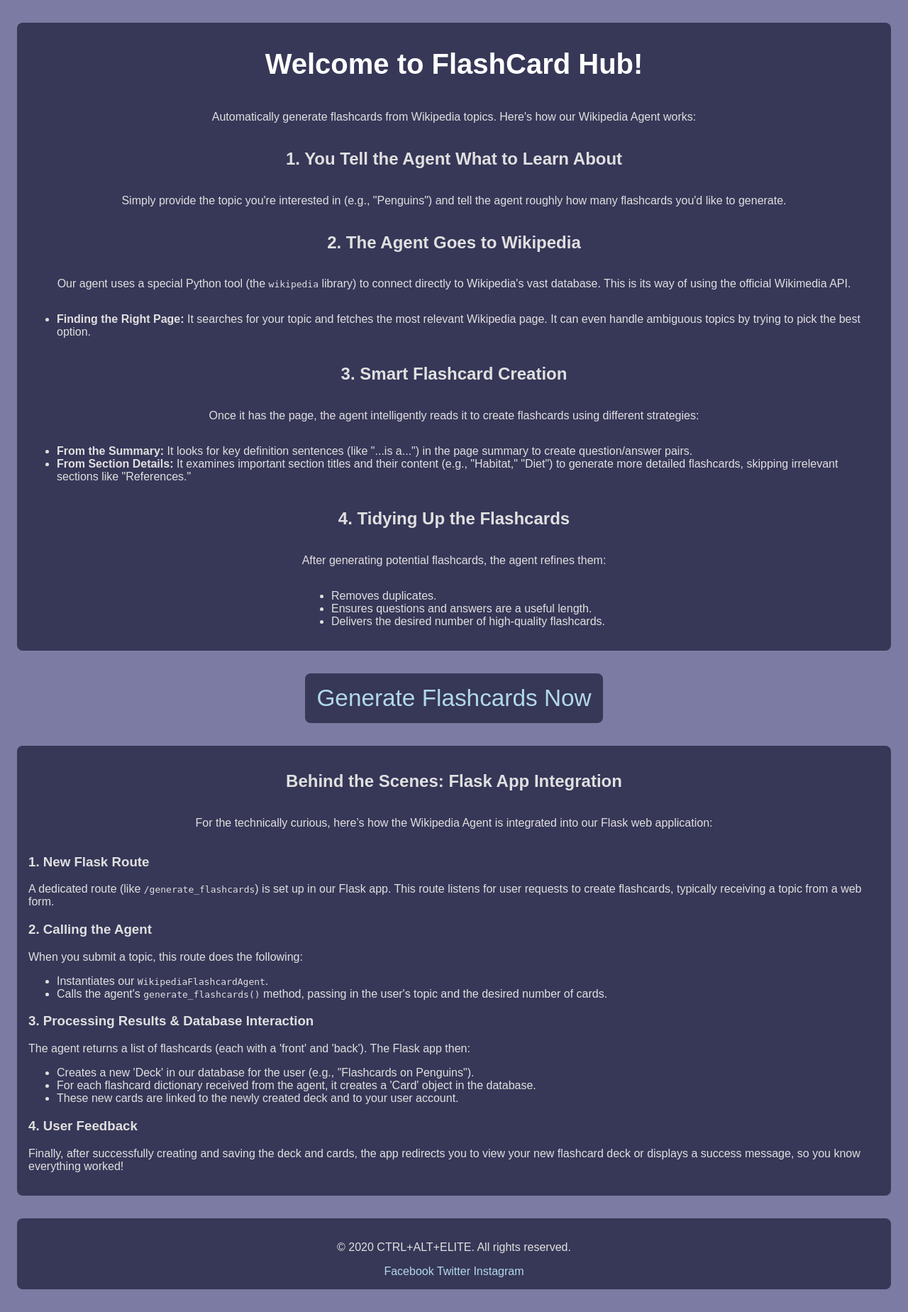
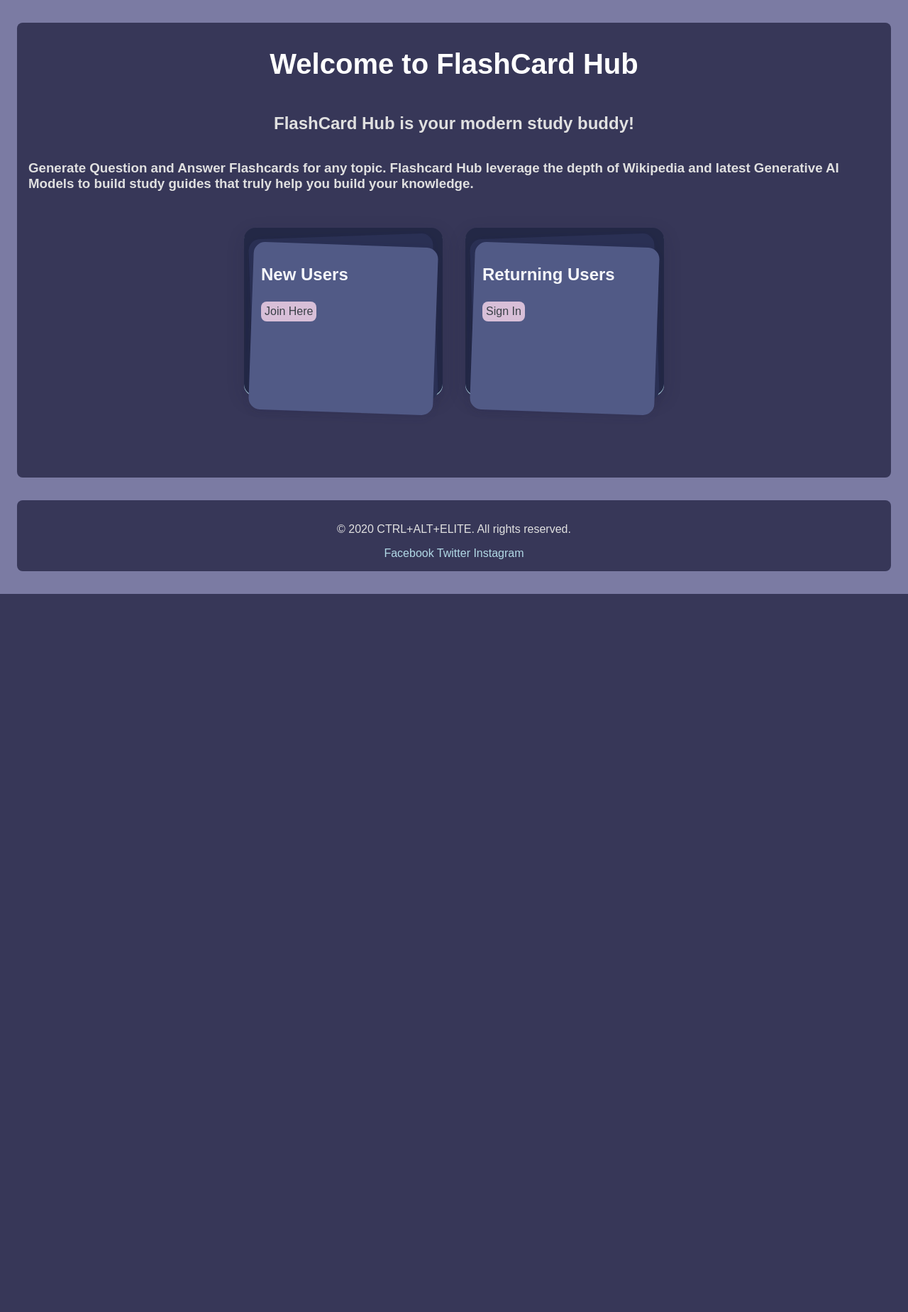
Before and after one commit to jagthegr/TCSS-506-app, a Flask app: template app/templates/pages/index.html in a window 1280 px wide. Shown: the part 164-2013 px from the top of the page at 71% size. After the commit the page ends 1001 px from the top, so only its background shows below. Run offline with Flask 3, Linux system fonts and the light colour scheme; the template is opened without the code that fills it: most values are stand-ins (such as "Sample title", 1, 10 or a date in 2020).

Commit message:
Reworked home page.

```diff
--- a/app/templates/pages/index.html
+++ b/app/templates/pages/index.html
@@ -1,80 +1,39 @@
-<!DOCTYPE html>
-<html lang="en">
-<head>
-    <meta charset="UTF-8">
-    <meta name="viewport" content="width=device-width, initial-scale=1.0">
-    <title>Welcome to FlashCard Hub</title>
-    <link rel="stylesheet" href="{{ url_for('static', filename='css/tailwind.css') }}">
-    <link rel="stylesheet" href="{{ url_for('static', filename='css/main.css') }}">
-</head>
-<body>
-    {% include 'components/navbar.html' %}
+{% extends "base.html" %}
 
-    <div class="container">
-        <h1>Welcome to FlashCard Hub!</h1>
-        <p>Automatically generate flashcards from Wikipedia topics. Here's how our Wikipedia Agent works:</p>
+{% block content %}
+<h1 class="text-2xl font-bold mb-4">Welcome to FlashCard Hub</h1>
+<h2 class="text-2xl font-bold mb-4"> FlashCard Hub is your modern study buddy!</h2>
+<h3>Generate Question and Answer Flashcards for any topic.
+    Flashcard Hub leverage the depth of Wikipedia and latest
+    Generative AI Models to build study guides that truly help you build your knowledge.
+</h3>
 
-        <h2>1. You Tell the Agent What to Learn About</h2>
-        <p class="mt-2">Simply provide the topic you're interested in (e.g., "Penguins") and tell the agent roughly how many flashcards you'd like to generate.</p>
+<div class="deck-grid">
 
-        <h2>2. The Agent Goes to Wikipedia</h2>
-        <p class="mt-2">Our agent uses a special Python tool (the <code>wikipedia</code> library) to connect directly to Wikipedia's vast database. This is its way of using the official Wikimedia API.</p>
-        <ul class="list-disc list-inside mt-2 text-gray-700">
-            <li><strong>Finding the Right Page:</strong> It searches for your topic and fetches the most relevant Wikipedia page. It can even handle ambiguous topics by trying to pick the best option.</li>
-        </ul>
-        <h2>3. Smart Flashcard Creation</h2>
-        <p class="mt-2">Once it has the page, the agent intelligently reads it to create flashcards using different strategies:</p>
-        <ul class="list-disc list-inside mt-2 text-gray-700">
-            <li><strong>From the Summary:</strong> It looks for key definition sentences (like "...is a...") in the page summary to create question/answer pairs.</li>
-            <li><strong>From Section Details:</strong> It examines important section titles and their content (e.g., "Habitat," "Diet") to generate more detailed flashcards, skipping irrelevant sections like "References."</li>
-        </ul>
-
-        <h2>4. Tidying Up the Flashcards</h2>
-        <p class="mt-2">After generating potential flashcards, the agent refines them:</p>
-        <ul class="list-disc list-inside mt-2 text-gray-700">
-            <li>Removes duplicates.</li>
-            <li>Ensures questions and answers are a useful length.</li>
-            <li>Delivers the desired number of high-quality flashcards.</li>
-        </ul>
-    </div>
-
-    <div class="container-button">
-        <a href="{{ url_for('main.generate_flashcards') }}">Generate Flashcards Now</a>
-    </div>
-
-    <div class="container">
-        <h2>Behind the Scenes: Flask App Integration</h2>
-        <p class="text-md text-gray-700 mb-4 text-center">For the technically curious, here’s how the Wikipedia Agent is integrated into our Flask web application:</p>
-        <div class="grid grid-cols-1 md:grid-cols-2 gap-6">
-            <div class="bg-white p-4 rounded-lg shadow-sm border border-gray-200">
-                <h3 class="text-xl font-semibold mb-2">1. New Flask Route</h3>
-                <p class="text-gray-600">A dedicated route (like <code>/generate_flashcards</code>) is set up in our Flask app. This route listens for user requests to create flashcards, typically receiving a topic from a web form.</p>
-            </div>
-            <div class="bg-white p-4 rounded-lg shadow-sm border border-gray-200">
-                <h3 class="text-xl font-semibold mb-2">2. Calling the Agent</h3>
-                <p class="text-gray-600">When you submit a topic, this route does the following:</p>
-                <ul class="list-disc list-inside mt-2 text-gray-600 pl-4">
-                    <li>Instantiates our <code>WikipediaFlashcardAgent</code>.</li>
-                    <li>Calls the agent's <code>generate_flashcards()</code> method, passing in the user's topic and the desired number of cards.</li>
-                </ul>
-            </div>
-            <div class="bg-white p-4 rounded-lg shadow-sm border border-gray-200">
-                <h3 class="text-xl font-semibold mb-2">3. Processing Results & Database Interaction</h3>
-                <p class="text-gray-600">The agent returns a list of flashcards (each with a 'front' and 'back'). The Flask app then:</p>
-                <ul class="list-disc list-inside mt-2 text-gray-600 pl-4">
-                    <li>Creates a new 'Deck' in our database for the user (e.g., "Flashcards on Penguins").</li>
-                    <li>For each flashcard dictionary received from the agent, it creates a 'Card' object in the database.</li>
-                    <li>These new cards are linked to the newly created deck and to your user account.</li>
-                </ul>
-            </div>
-            <div class="bg-white p-4 rounded-lg shadow-sm border border-gray-200">
-                <h3 class="text-xl font-semibold mb-2">4. User Feedback</h3>
-                <p class="text-gray-600">Finally, after successfully creating and saving the deck and cards, the app redirects you to view your new flashcard deck or displays a success message, so you know everything worked!</p>
-            </div>
+    <div class="deck-item-card">
+        <h2 class="font-semibold text-lg mb-2">New Users</h2>
+        <p class="text-sm text-gray-400 mb-1"></p>
+        <p class="text-sm text-gray-400 mb-3"></p>
+        <div class="deck-actions">
+            <a href="{{ url_for('main.register') }}" class="deck-action-btn">Join Here</a>
+            <form method="POST" action="." class="delete-deck-form" style="margin: 0;">
+                {{ form.hidden_tag() if form }}
+            </form>
         </div>
     </div>
+    <div class="deck-item-card">
+        <h2 class="font-semibold text-lg mb-2">Returning Users</h2>
+        <p class="text-sm text-gray-400 mb-1"></p>
+        <p class="text-sm text-gray-400 mb-3"></p>
+        <div class="deck-actions">
+            <a href="{{ url_for('main.login') }}" class="deck-action-btn">Sign In</a>
+            <form method="POST" action="." class="delete-deck-form" style="margin: 0;">
+                {{ form.hidden_tag() if form }}
+            </form>
+        </div>
+    </div>
+</div>
 
-    {% include 'components/footer.html' %}
-    <script src="{{ url_for('static', filename='js/main.js') }}"></script>
-</body>
-</html>
+
+
+{% endblock %}
--- a/docker-compose.yaml
+++ b/docker-compose.yaml
@@ -2,9 +2,7 @@ version: '3.8'
 
 services:
   web:
-    build:
-      context: .
-      dockerfile: Dockerfile
+    image: warlicks/flashcard-hub
     env_file:
       - .env
     expose:
```
